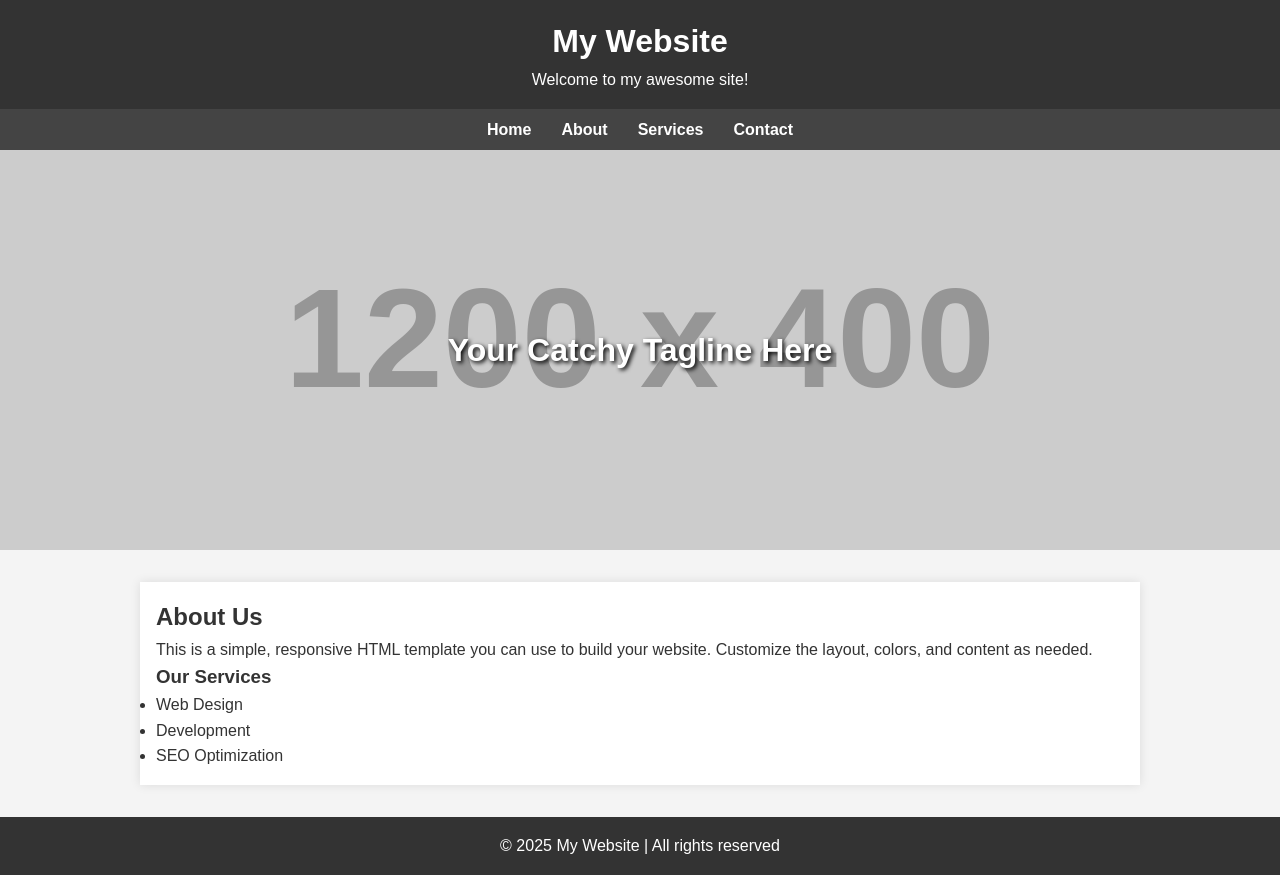
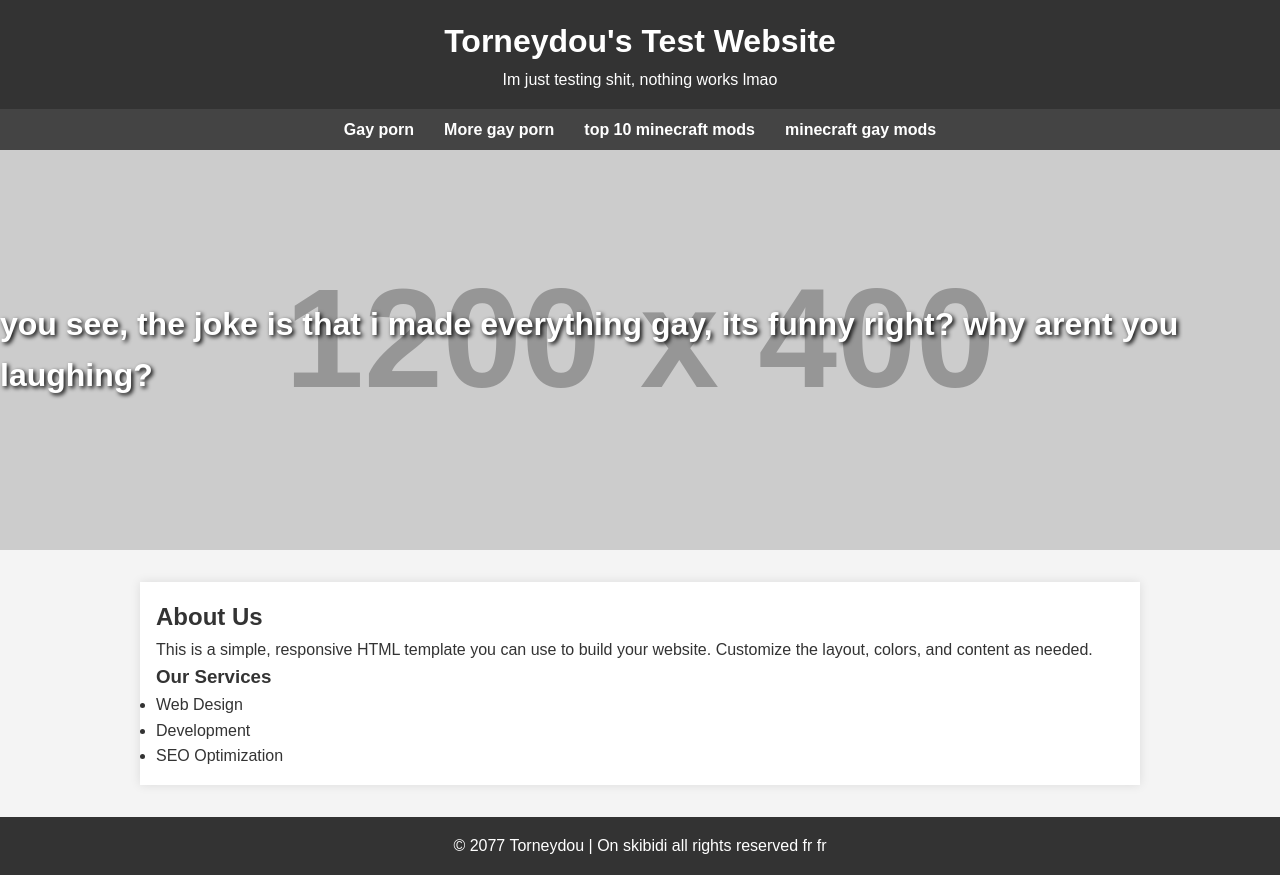
Before and after one commit to torneydou/testwebsite, a plain HTML site: page index.html in a window 1280 px wide. Drawn offline with Linux system fonts and the light colour scheme; placeholder pictures from the web are drawn by us.

Commit message:
Update index.html

```diff
--- a/index.html
+++ b/index.html
@@ -3,7 +3,7 @@
 <head>
   <meta charset="UTF-8" />
   <meta name="viewport" content="width=device-width, initial-scale=1.0" />
-  <title>My Website</title>
+  <title>Torneydou's Test Website</title>
   <style>
     * {
       box-sizing: border-box;
@@ -75,19 +75,19 @@
 <body>
 
   <header>
-    <h1>My Website</h1>
-    <p>Welcome to my awesome site!</p>
+    <h1>Torneydou's Test Website</h1>
+    <p>Im just testing shit, nothing works lmao</p>
   </header>
 
   <nav>
-    <a href="#">Home</a>
-    <a href="#">About</a>
-    <a href="#">Services</a>
-    <a href="#">Contact</a>
+    <a href="#">Gay porn</a>
+    <a href="#">More gay porn</a>
+    <a href="#">top 10 minecraft mods</a>
+    <a href="#">minecraft gay mods</a>
   </nav>
 
   <section class="hero">
-    Your Catchy Tagline Here
+    you see, the joke is that i made everything gay, its funny right? why arent you laughing?
   </section>
 
   <div class="container">
@@ -103,7 +103,7 @@
   </div>
 
   <footer>
-    <p>&copy; 2025 My Website | All rights reserved</p>
+    <p>&copy; 2077 Torneydou | On skibidi all rights reserved fr fr</p>
   </footer>
 
 </body>
```
